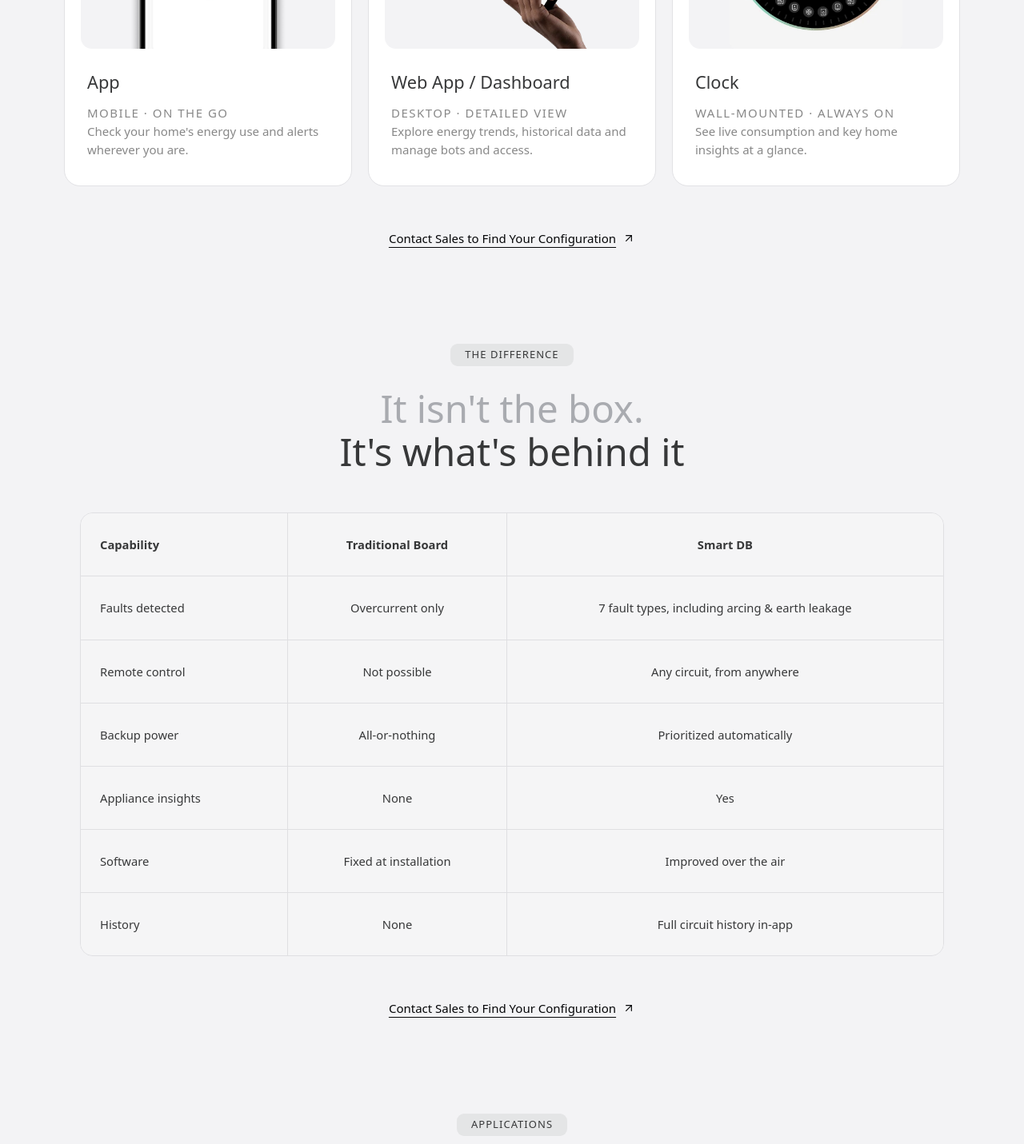
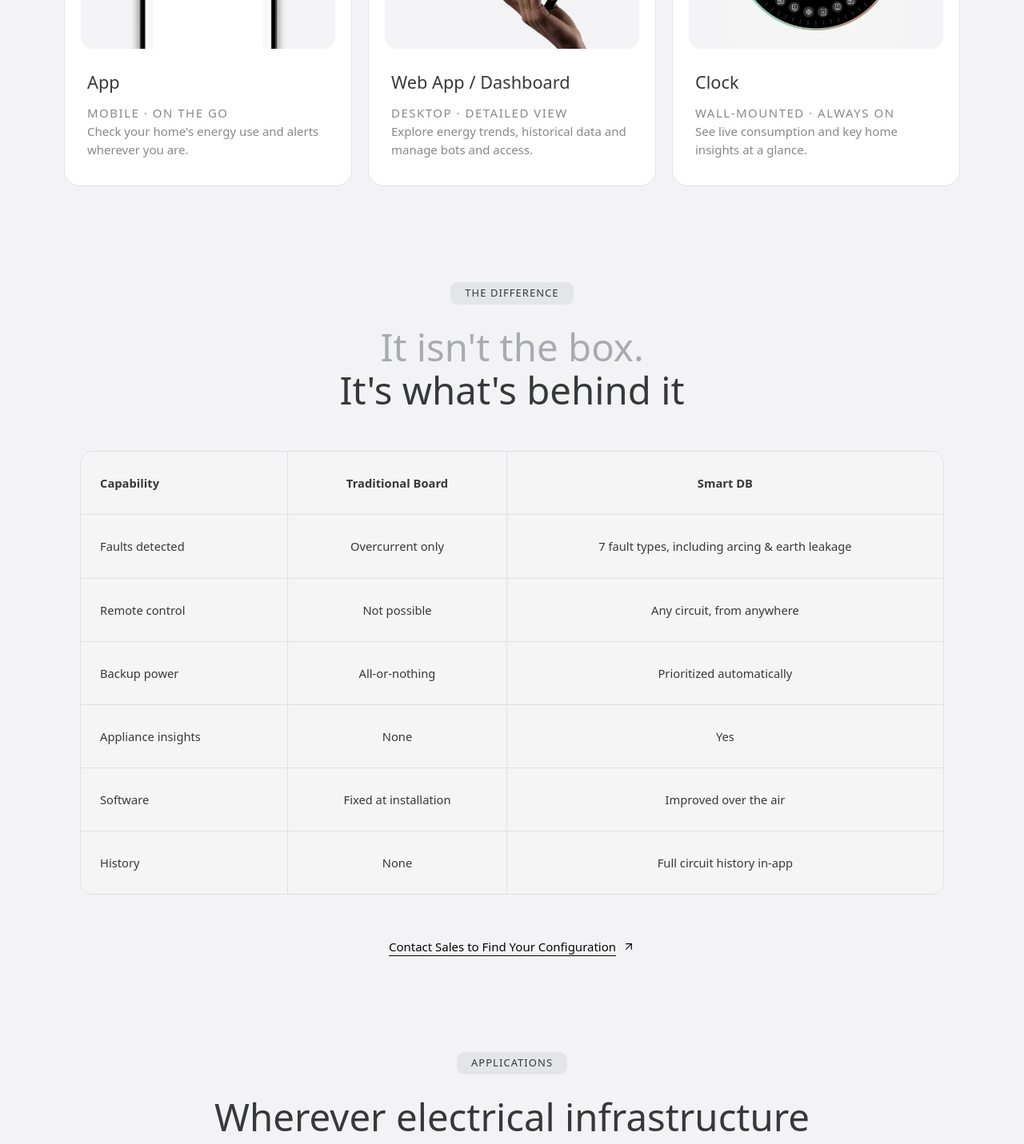
Before and after one commit to shreya-sustlabs/sustlabs_website, a React (Vite) app in the folder sustlabs-website/: page /smart-db in a window 1280 px wide. Shown: the part 6618-8049 px from the top of the page at 80% size. Built offline with nearby package versions, Linux system fonts and the light colour scheme.

Commit message:
lead form fix for smartdb

```diff
--- a/sustlabs-website/src/components/page/SmartDbPage.tsx
+++ b/sustlabs-website/src/components/page/SmartDbPage.tsx
@@ -57,14 +57,14 @@ function SmartDbPageComponent() {
       <SmartDbLoopSection section={SMART_DB_PAGE_CONTENT.loopSection} />
       <SmartDbCapabilitiesSection section={SMART_DB_PAGE_CONTENT.capabilitiesSection} />
       <SmartDbPocketSection section={SMART_DB_PAGE_CONTENT.pocketSection} />
-      <SmartDbPlatformSection
-        section={SMART_DB_PAGE_CONTENT.platformSection}
-        onLeadFormOpen={openLeadForm}
-      />
+      <SmartDbPlatformSection section={SMART_DB_PAGE_CONTENT.platformSection} />
       {SMART_DB_PAGE_CONTENT.specsSection ? (
         <SmartDbSpecsSection section={SMART_DB_PAGE_CONTENT.specsSection} />
       ) : null}
-      <SmartDbComparisonSection section={SMART_DB_PAGE_CONTENT.comparisonSection} />
+      <SmartDbComparisonSection
+        section={SMART_DB_PAGE_CONTENT.comparisonSection}
+        onLeadFormOpen={openLeadForm}
+      />
       <SmartDbSegmentsSection section={SMART_DB_PAGE_CONTENT.segmentsSection} />
       <SmartDbFireSection section={SMART_DB_PAGE_CONTENT.fireSection} />
     </main>
--- a/sustlabs-website/src/components/sections/SmartDbComparisonSection.tsx
+++ b/sustlabs-website/src/components/sections/SmartDbComparisonSection.tsx
@@ -4,7 +4,7 @@ import type { SmartDbComparisonSectionData } from '../../types'
 import { SmartDbTextLink } from '../ui/SmartDbTextLink'
 
 type SmartDbComparisonSectionProps = {
-    onLeadFormOpen?: (event: MouseEvent<HTMLAnchorElement>) => void
+  onLeadFormOpen?: (event: MouseEvent<HTMLAnchorElement>) => void
   section: SmartDbComparisonSectionData
 }
 
@@ -51,10 +51,9 @@ function SmartDbComparisonSectionComponent({ section, onLeadFormOpen }: SmartDbC
           </div>
         </div>
 
-        {/* <SmartDbTextLink action={section.action} eventSection="smart_db_comparison" /> */}
-         <SmartDbTextLink
+        <SmartDbTextLink
           action={section.action}
-          eventSection="smart_db_configurations"
+          eventSection="smart_db_comparison"
           onLeadFormOpen={onLeadFormOpen}
         />
       </div>
--- a/sustlabs-website/src/components/sections/SmartDbPlatformSection.tsx
+++ b/sustlabs-website/src/components/sections/SmartDbPlatformSection.tsx
@@ -1,13 +1,10 @@
 import { memo } from 'react'
-import type { MouseEvent } from 'react'
 import appImage from '../../assets/smartdb-app.webp'
 import clockImage from '../../assets/smartdb-ora.webp'
 import dashboardImage from '../../assets/smartdb-dashboard.webp'
 import type { SmartDbPlatformSectionData, SmartDbPlatformTile } from '../../types'
-import { SmartDbTextLink } from '../ui/SmartDbTextLink'
 
 type SmartDbPlatformSectionProps = {
-  onLeadFormOpen?: (event: MouseEvent<HTMLAnchorElement>) => void
   section: SmartDbPlatformSectionData
 }
 
@@ -17,7 +14,7 @@ const TILE_IMAGES: Record<SmartDbPlatformTile['image'], string> = {
   dashboard: dashboardImage,
 }
 
-function SmartDbPlatformSectionComponent({ onLeadFormOpen, section }: SmartDbPlatformSectionProps) {
+function SmartDbPlatformSectionComponent({ section }: SmartDbPlatformSectionProps) {
   return (
     <section className="sdb-platform" aria-labelledby="sdb-platform-title">
       <div className="sdb-platform__inner">
@@ -41,12 +38,6 @@ function SmartDbPlatformSectionComponent({ onLeadFormOpen, section }: SmartDbPla
             </article>
           ))}
         </div>
-
-        <SmartDbTextLink
-          action={section.action}
-          eventSection="smart_db_configurations"
-          onLeadFormOpen={onLeadFormOpen}
-        />
       </div>
     </section>
   )
--- a/sustlabs-website/src/components/ui/SmartDbTextLink.tsx
+++ b/sustlabs-website/src/components/ui/SmartDbTextLink.tsx
@@ -28,7 +28,10 @@ export function SmartDbTextLink({
 
   const className = ['sdb-textlink', onDark ? 'sdb-textlink--on-dark' : null].filter(Boolean).join(' ')
   const download = action.fileName ?? action.download
-  const opensLeadForm = Boolean(action.opensLeadForm && onLeadFormOpen)
+  // Driven by the content, NOT by whether a handler was passed: keying off the
+  // handler meant a section that forgot to wire one silently navigated to the
+  // href instead of opening the form, and dropped data-lead-modal with it.
+  const opensLeadForm = Boolean(action.opensLeadForm)
   const isInternal = action.href.startsWith('/') && !download && !opensLeadForm
 
   const handleClick = (event: MouseEvent<HTMLAnchorElement>) => {
--- a/sustlabs-website/src/types/index.ts
+++ b/sustlabs-website/src/types/index.ts
@@ -429,7 +429,6 @@ export type SmartDbPlatformTile = {
 }
 
 export type SmartDbPlatformSectionData = SmartDbHeading & {
-  action: SmartDbTextLinkAction
   tiles: readonly SmartDbPlatformTile[]
 }
 
--- a/sustlabs-website/src/utils/constants.ts
+++ b/sustlabs-website/src/utils/constants.ts
@@ -1031,11 +1031,6 @@ export const SMART_DB_PAGE_CONTENT: SmartDbPageData = {
         description: 'See live consumption and key home insights at a glance.',
       },
     ],
-    action: {
-      label: 'Contact Sales to Find Your Configuration',
-      href: '/support',
-      opensLeadForm: true,
-    },
   },
   // specsSection: {
   //   title: 'Specifications',
```
